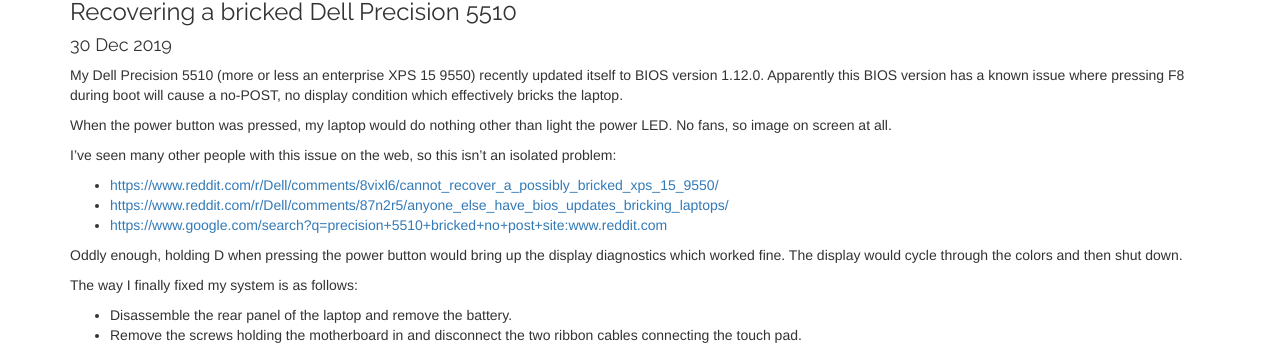
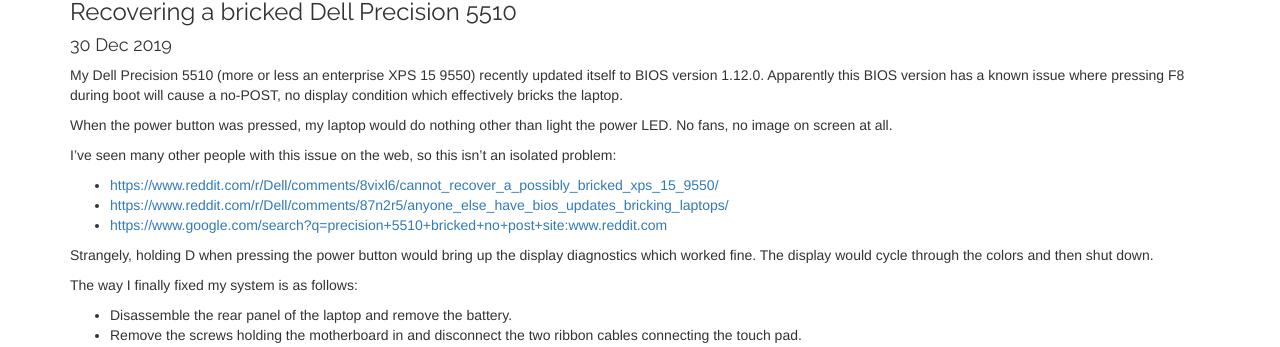
Before and after one commit to pddenhar/pddenhar.github.io, a Jekyll site: the page built from _posts/2019-12-30-recovering-bricked-precision-5510.md, in a window 1280 px wide. Shown: the part 128-475 px from the top of the page. Built offline with Jekyll 4.4.1, drawn with Linux system fonts in a browser that asks for light colours.

Commit message:
Update 2019-12-30-recovering-bricked-precision-5510.md

```diff
--- a/_posts/2019-12-30-recovering-bricked-precision-5510.md
+++ b/_posts/2019-12-30-recovering-bricked-precision-5510.md
@@ -4,14 +4,14 @@
 ---
 My Dell Precision 5510 (more or less an enterprise XPS 15 9550) recently updated itself to BIOS version 1.12.0. Apparently this BIOS version has a known issue where pressing F8 during boot will cause a no-POST, no display condition which effectively bricks the laptop.
 
-When the power button was pressed, my laptop would do nothing other than light the power LED. No fans, so image on screen at all.
+When the power button was pressed, my laptop would do nothing other than light the power LED. No fans, no image on screen at all.
 
 I've seen many other people with this issue on the web, so this isn't an isolated problem:
 * <https://www.reddit.com/r/Dell/comments/8vixl6/cannot_recover_a_possibly_bricked_xps_15_9550/>
 * <https://www.reddit.com/r/Dell/comments/87n2r5/anyone_else_have_bios_updates_bricking_laptops/>
 * <https://www.google.com/search?q=precision+5510+bricked+no+post+site:www.reddit.com>
 
-Oddly enough, holding D when pressing the power button would bring up the display diagnostics which worked fine. The display would cycle through the colors and then shut down.
+Strangely, holding D when pressing the power button would bring up the display diagnostics which worked fine. The display would cycle through the colors and then shut down.
 
 The way I finally fixed my system is as follows:
 
```
